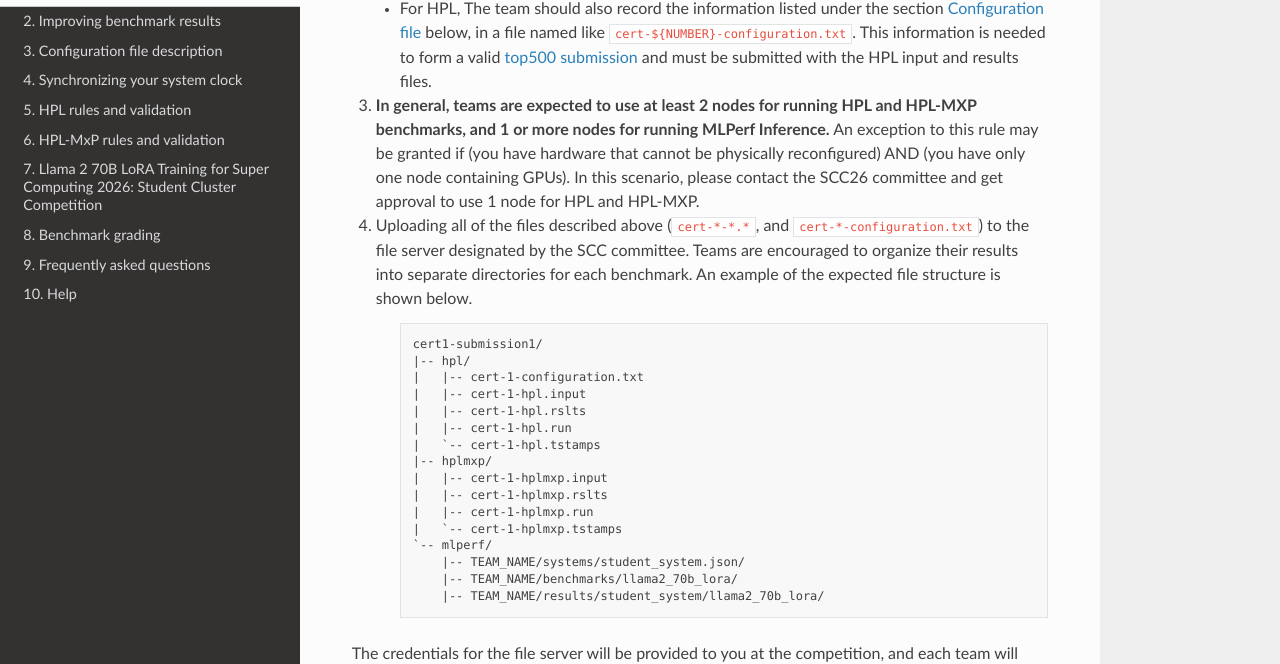
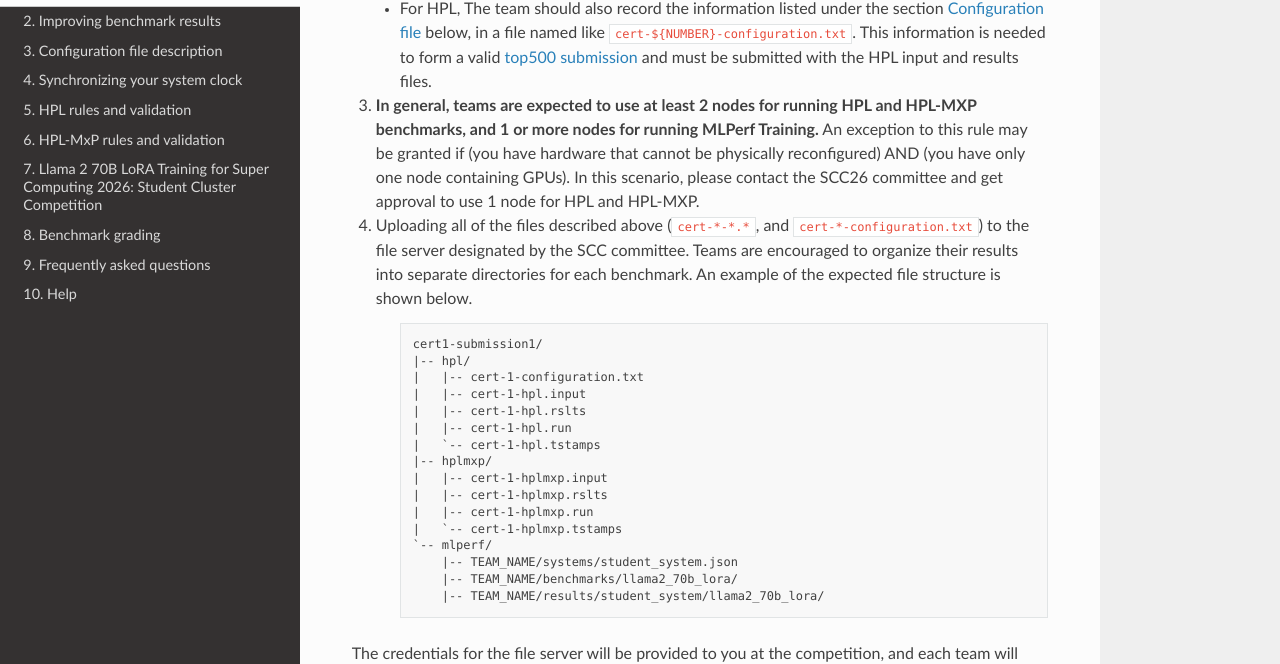
Before and after one commit to rderue/scc26-benchmarking, a Sphinx documentation site: the page built from source/benchmarks/general.rst, in a window 1280 px wide and 900 px high, scrolled down 574 px. Shown: the part 162-826 px from the top of the window. Built offline with Sphinx 7.4.7 and the Read the Docs theme 3.1.0, drawn with Linux system fonts in a browser that asks for light colours.

Commit message:
Remove a trailing backslash.

```diff
--- a/source/benchmarks/general.rst
+++ b/source/benchmarks/general.rst
@@ -17,7 +17,7 @@ A hardware certification submission consists of a team:
    - The script used to run the benchmark (or the sequence of commands), copied to a file named like ``cert-${NUMBER}-${BENCHMARK}.run``.
    - For HPL, The team should also record the information listed under the section :ref:`Configuration file<Configuration file>` below, in a file named like ``cert-${NUMBER}-configuration.txt``. This information is needed to form a valid `top500 submission <https://top500.org/>`_ and must be submitted with the HPL input and results files.
 
-3. **In general, teams are expected to use at least 2 nodes for running HPL and HPL-MXP benchmarks, and 1 or more nodes for running MLPerf Inference.** An exception to this rule may be granted if (you have hardware that cannot be physically reconfigured) AND (you have only one node containing GPUs). In this scenario, please contact the SCC26 committee and get approval to use 1 node for HPL and HPL-MXP.
+3. **In general, teams are expected to use at least 2 nodes for running HPL and HPL-MXP benchmarks, and 1 or more nodes for running MLPerf Training.** An exception to this rule may be granted if (you have hardware that cannot be physically reconfigured) AND (you have only one node containing GPUs). In this scenario, please contact the SCC26 committee and get approval to use 1 node for HPL and HPL-MXP.
 
 4. Uploading all of the files described above (``cert-*-*.*``, and ``cert-*-configuration.txt``) to the file server designated by the SCC committee. Teams are encouraged to organize their results into separate directories for each benchmark. An example of the expected file structure is shown below.
 
@@ -36,7 +36,7 @@ A hardware certification submission consists of a team:
 	|   |-- cert-1-hplmxp.run
 	|   `-- cert-1-hplmxp.tstamps
 	`-- mlperf/
-	    |-- TEAM_NAME/systems/student_system.json/
+	    |-- TEAM_NAME/systems/student_system.json
 	    |-- TEAM_NAME/benchmarks/llama2_70b_lora/
 	    |-- TEAM_NAME/results/student_system/llama2_70b_lora/
 
```
